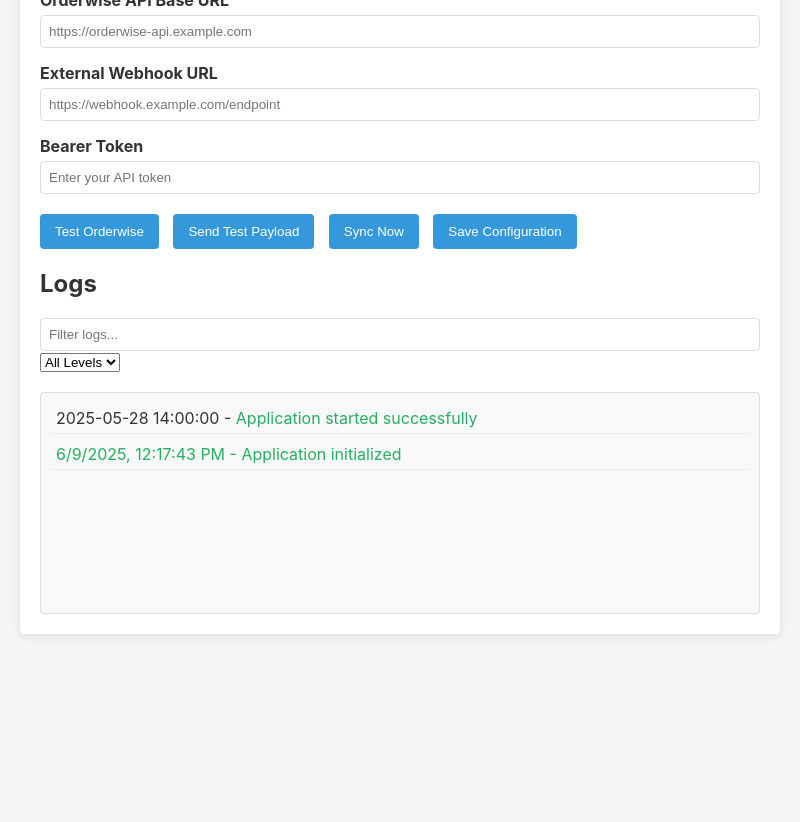
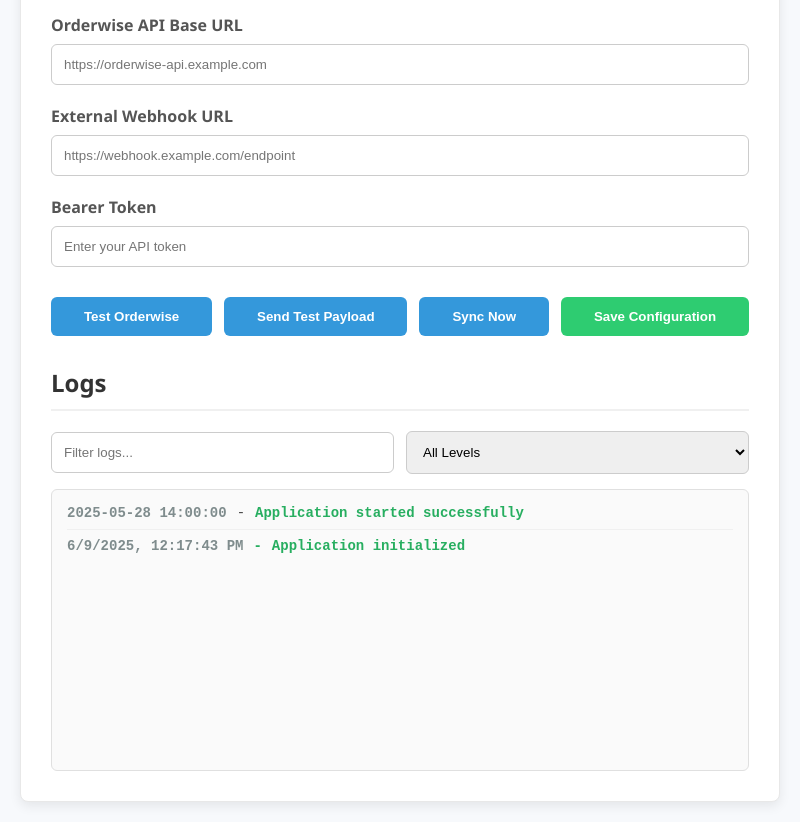
Before and after one commit to el-cantinflas/symphony_, an Electron app: page public/index.html in a window 800 px wide. Shown: the part 110-932 px from the top of the page. Before the commit the page ends 800 px from the top, so only its background shows below. Drawn offline with Linux system fonts and the light colour scheme; no server answers.

Commit message:
Sub-task 4.6: Enhance UI in index.html with responsive design and modern styling, update task statuses to reflect completion of UI styling and responsive design tasks.

```diff
--- a/public/index.html
+++ b/public/index.html
@@ -6,86 +6,165 @@
     <title>Orderwise Local Sync Validator</title>
     <style>
         body {
-            font-family: -apple-system, BlinkMacSystemFont, 'Segoe UI', Roboto, Helvetica, Arial, sans-serif;
+            font-family: 'Segoe UI', Tahoma, Geneva, Verdana, sans-serif;
             margin: 0;
             padding: 20px;
-            color: #333;
-            background-color: #f5f5f5;
+            color: #4a4a4a;
+            background-color: #f7f9fc;
+            -webkit-font-smoothing: antialiased;
+            -moz-osx-font-smoothing: grayscale;
         }
 
         .container {
             max-width: 800px;
             margin: 0 auto;
-            background-color: #fff;
-            padding: 20px;
-            border-radius: 5px;
-            box-shadow: 0 2px 10px rgba(0, 0, 0, 0.1);
+            background-color: #ffffff;
+            padding: 30px;
+            border-radius: 8px;
+            box-shadow: 0 4px 12px rgba(0, 0, 0, 0.08);
+            border: 1px solid #e8e8e8;
         }
 
         h1 {
-            color: #2c3e50;
+            color: #333;
             margin-top: 0;
+            font-weight: 600;
+            text-align: center;
+            margin-bottom: 30px;
+        }
+
+        h2 {
+            color: #333;
+            border-bottom: 2px solid #f0f0f0;
+            padding-bottom: 10px;
+            margin-top: 30px;
+            font-weight: 600;
         }
 
         .form-group {
-            margin-bottom: 15px;
+            margin-bottom: 20px;
         }
 
         label {
             display: block;
-            margin-bottom: 5px;
-            font-weight: bold;
+            margin-bottom: 8px;
+            font-weight: 600;
+            color: #555;
         }
 
         input[type="text"],
-        input[type="password"] {
+        input[type="password"],
+        select {
             width: 100%;
-            padding: 8px;
-            border: 1px solid #ddd;
-            border-radius: 4px;
+            padding: 12px;
+            border: 1px solid #ccc;
+            border-radius: 6px;
             box-sizing: border-box;
+            transition: border-color 0.3s, box-shadow 0.3s;
+        }
+
+        input[type="text"]:focus,
+        input[type="password"]:focus,
+        select:focus {
+            border-color: #3498db;
+            box-shadow: 0 0 0 3px rgba(52, 152, 219, 0.2);
+            outline: none;
         }
 
         .button-group {
-            margin: 20px 0;
+            display: flex;
+            flex-wrap: wrap;
+            gap: 12px;
+            margin: 30px 0;
         }
 
         button {
             background-color: #3498db;
             color: white;
             border: none;
-            padding: 10px 15px;
-            margin-right: 10px;
-            border-radius: 4px;
+            padding: 12px 18px;
+            border-radius: 6px;
             cursor: pointer;
+            flex-grow: 1;
+            font-weight: 600;
+            transition: background-color 0.3s, transform 0.2s;
         }
 
         button:hover {
             background-color: #2980b9;
+            transform: translateY(-2px);
+        }
+
+        button#save-config {
+            background-color: #2ecc71;
+        }
+
+        button#save-config:hover {
+            background-color: #27ae60;
+        }
+
+        .log-controls {
+            display: flex;
+            gap: 12px;
+            margin-bottom: 15px;
+            align-items: center;
+        }
+
+        .log-controls input,
+        .log-controls select {
+            flex-grow: 1;
         }
 
         .logs {
-            margin-top: 20px;
-            border: 1px solid #ddd;
-            border-radius: 4px;
-            height: 200px;
+            margin-top: 15px;
+            border: 1px solid #e0e0e0;
+            border-radius: 6px;
+            height: 250px;
             overflow-y: auto;
-            padding: 10px;
-            background-color: #f9f9f9;
+            padding: 15px;
+            background-color: #fafafa;
+            font-family: 'Courier New', Courier, monospace;
+            font-size: 14px;
         }
 
         .log-entry {
-            margin-bottom: 5px;
-            padding: 5px;
-            border-bottom: 1px solid #eee;
+            margin-bottom: 8px;
+            padding-bottom: 8px;
+            border-bottom: 1px solid #f0f0f0;
+            display: flex;
+            flex-wrap: wrap;
+            gap: 10px;
+        }
+
+        .log-entry:last-child {
+            border-bottom: none;
+        }
+
+        .timestamp {
+            font-weight: bold;
+            color: #7f8c8d;
         }
 
         .success {
             color: #27ae60;
+            font-weight: bold;
         }
 
         .error {
             color: #e74c3c;
+            font-weight: bold;
+        }
+
+        @media (max-width: 600px) {
+            body {
+                padding: 10px;
+            }
+            .container {
+                padding: 20px;
+            }
+            .button-group, .log-controls {
+                flex-direction: column;
+            }
         }
     </style>
 </head>
--- a/tasks/task_004.txt
+++ b/tasks/task_004.txt
@@ -41,7 +41,7 @@
 ### Details:
 Implement test routines that can be triggered from the UI or background processes to validate configuration settings, log capturing, and database operations. Include automated and manual test capabilities.
 
-## 6. UI Styling and Responsive Design [pending]
+## 6. UI Styling and Responsive Design [done]
 ### Dependencies: 4.2, 4.3
 ### Description: Apply styling and ensure the UI is responsive across different screen sizes and resolutions.
 ### Details:
--- a/tasks/tasks.json
+++ b/tasks/tasks.json
@@ -275,7 +275,7 @@
             3
           ],
           "details": "Use CSS and possibly frameworks to style the configuration screen and log viewer components. Implement responsive design principles to maintain usability on various desktop window sizes.",
-          "status": "pending"
+          "status": "done"
         },
         {
           "id": 7,
```
Also changed, not shown: tasks/costs.txt (+7 -1 lines).
